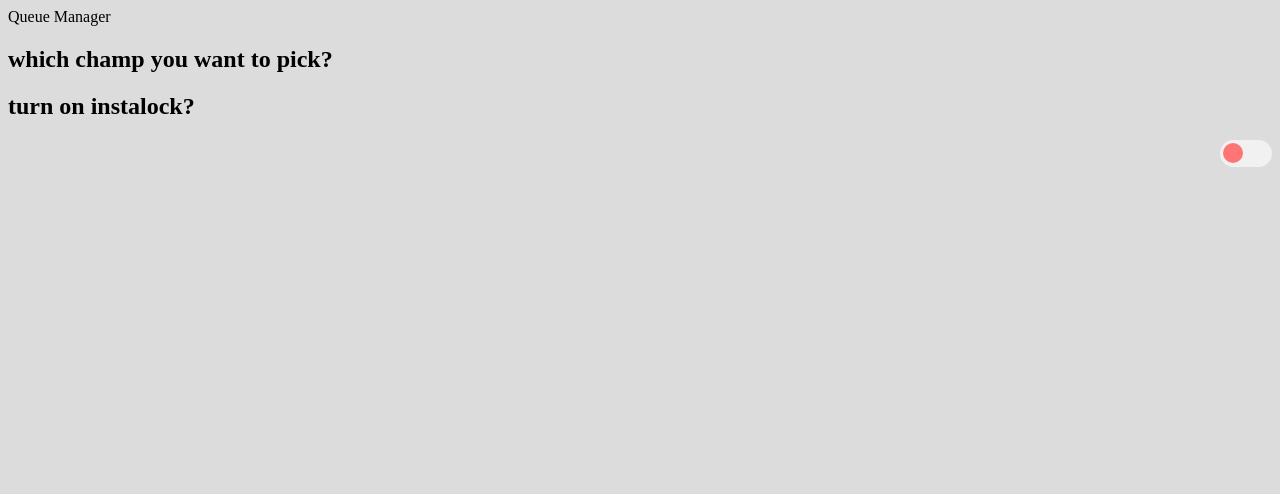
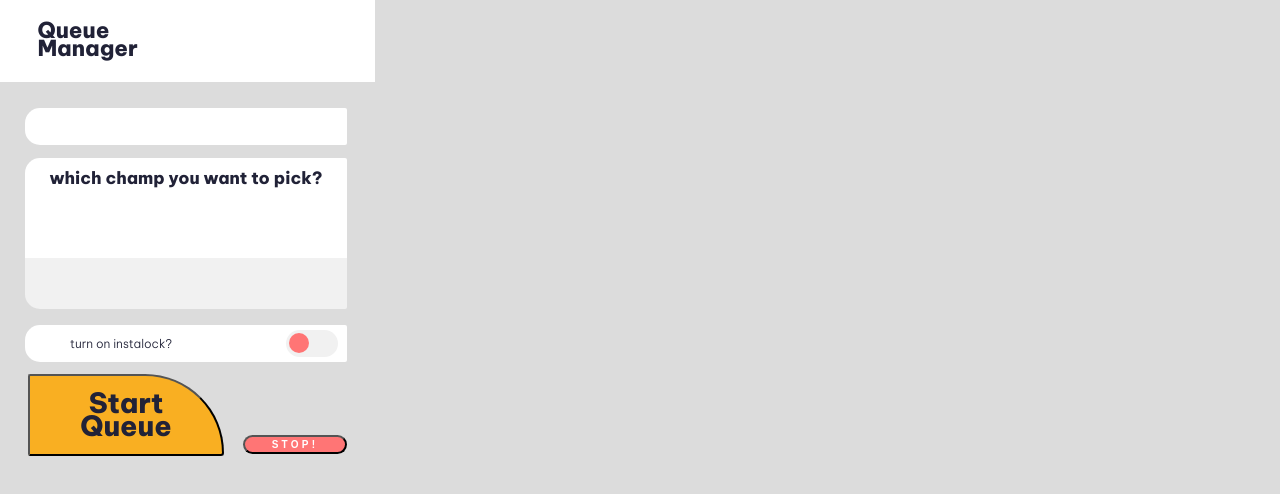
Before and after one commit to shiroamurha/lol-QueueManager, a website: page index.html in a window 1280 px wide. Drawn offline with Linux system fonts and the light colour scheme; a web font is replaced by a local one.

Commit message:
.
nao tem como upa sem a pica do sumariokkkkkkkkkkkkkk

```diff
--- a/index.html
+++ b/index.html
@@ -8,34 +8,41 @@
         <!-- links ou imports -->
         <link rel="stylesheet" href="style.css">
         <script src="main_2.js"></script>
-
-  </head>
+        <link rel="preconnect" href="https://fonts.googleapis.com">
+        <link rel="preconnect" href="https://fonts.gstatic.com" crossorigin>
+        <link href="https://fonts.googleapis.com/css2?family=Be+Vietnam+Pro:wght@300;800&display=swap" rel="stylesheet">
+        <link rel="preconnect" href="https://fonts.googleapis.com">
+        <link rel="preconnect" href="https://fonts.gstatic.com" crossorigin>
+        <link href="https://fonts.googleapis.com/css2?family=Amiko:wght@700&display=swap" rel="stylesheet">
+      </head>
     <body>
 
-      <header>
+      <header class="header-style">
         <nav>
-          <a>Queue Manager</a>
+          <a class="title-app">Queue<br> Manager</a>
         </nav>
       </header>
-        <main>
-          <section>
-            <div>
+        <main class="main-content">
+          <section class="main-content-top">
+            <div class="search-div">
               <!-- search id champion div -->
+              <!-- <input type="text" placeholder="Search id champions here"
+              class="search-id"/> -->
             </div>
           </section>
-            <section>
-              <div>
+            <section class="main-content-mid">
+              <div class="div-which">
                   <!-- which champion priory list -->
-                  <h1>which champ you want to pick?</h1>
+                  <h1 id="text-which">which champ you want to pick?</h1>
               </div>
-              <div>
+              <div class="div-get-id">
                 <!-- get id list -->
               </div>
             </section>
-              <section>
-                <div>
+              <section class="maint-content-bot">
+                <div class="div-instalock">
                   <!-- turn on instalock -->
-                  <h2>turn on instalock?</h2>
+                  <h2 id="text-insta">turn on instalock?</h2>
                     <div class="toggle">
                       <input id="switch" type="checkbox" name="theme">
                       <label for="switch"></label>
@@ -43,10 +50,13 @@
                 </div>
               </section>
         </main>
-      <footer>
-        <div>
+      <footer class="back-footer">
+        <div class="div-footer">
           <!-- start queue and stop -->
+          <button class="button-start">Start<br> Queue</button>
+          <button class="button-stop">STOP!</button>
         </div>
       </footer>
+
     </body>
 </html>
--- a/style.css
+++ b/style.css
@@ -1,7 +1,10 @@
 body {
     background-color: #DCDCDC;
+    font-size: 100%;
 }
 
+
+/* font-family: 'Be Vietnam Pro', sans-serif; */
 input[type=checkbox]{
     height: 0;
     width: 0;
@@ -17,6 +20,8 @@ label {
     float: right;
     border-radius: 100px;
     position: relative;
+    top: 5.2px;
+    left: -9px;
 }
 
 label::after{
@@ -41,5 +46,155 @@ input:checked + label::after {
 }
 
 label:active:after {
-    width: 4
+    width: 4;
 }
+.header-style {
+    position: fixed;
+    width: 375px;
+    height: 82px;
+    top: 0%;
+    left: 0%;
+    border-radius: 0px;
+
+    background: #FFFFFF;
+}
+.title-app {
+    position:absolute;
+    left: 10%;
+    top: 25%;
+    border-radius: null;
+
+
+    font-family: 'Be Vietnam Pro', sans-serif;
+    font-style: normal;
+    font-weight: 800;
+    font-size: 22px;
+    line-height: 82.6%;
+    /* or 18px */
+
+
+    color: #212237;
+}
+.search-div {
+    position: absolute;
+    width: 322px;
+    height: 37px;
+
+    background: #FFFFFF;
+    border-radius: 15px 2px 2px 15px;
+    left: 25px;
+    top: 108px;
+
+}
+ #text-which{
+
+    font-family: 'Be Vietnam Pro', sans-serif;
+    font-style: normal;
+    font-weight: 800;
+    font-size: 17px;
+    line-height: 82.6%;
+    /* or 12px */
+    text-align: center;
+
+    color: #212237;
+
+}
+.div-which{
+    position: absolute;
+    height: 147px;
+    width: 322px;
+    left: 25px;
+    top: 158px;
+    border-radius: 15px 2px 15px 15px;
+    background: #FFFFFF;
+    z-index: 0;
+}
+.div-get-id{
+    position: absolute;
+    width: 322px;
+    height: 51px;
+    left: 25px;
+    top: 258px;
+    background: #F1F1F1;
+    border-radius: 0px 0px 2px 15px;
+    z-index: 1;
+}
+
+
+
+.div-instalock{
+    /* Rectangle 6 */
+
+
+    position: absolute;
+    width: 322px;
+    height: 37px;
+    left: 25px;
+    top: 325px;
+    background: #FFFFFF;
+    border-radius: 15px 2px 2px 15px;
+
+}
+
+#text-insta{
+    position: absolute;
+    font-family: 'Be Vietnam Pro', sans-serif;
+    font-style: light;
+    font-weight: 300;
+    font-size: 12px;
+    line-height: 82.6%;
+    /* or 7px */
+    top: 3.6px;
+    left: 45px;
+    color: #212237;
+
+}
+
+
+
+
+.button-start{
+    position: absolute;
+    width: 196px;
+    height: 82px;
+    font-family: 'Be Vietnam Pro', sans-serif;
+    font-style: normal;
+    font-weight: 800;
+    font-size: 28px;
+    line-height: 82.6%;
+    /* or 23px */
+    top: 374px;
+    left: 28px;
+    color: #212237;
+    background: #F9AF22;
+    border-radius:  11px 390px 15px 11px;
+
+}
+.button-stop {
+    position: absolute;
+    width: 104px;
+    height: 19px;
+    top: 435px;
+    left: 243px;
+    background: #FF7575;
+    border-radius: 400px;
+
+
+    font-family: 'Amiko', sans-serif;
+    font-style: normal;
+    font-weight: bold;
+    font-size: 10px;
+    line-height: 100.6%;
+    /* or 10px */
+
+    text-align: center;
+    letter-spacing: 0.325em;
+
+    color: #FFFFFF;
+}
+
+/* ESSE COMANDO NAO FUNCIONA FOADASE VOU SURTAR AAAAAAAAASSSSSAAAAAAAAAAAAAAAAAAA */
+button:focus {
+    outline:none;
+    box-shadow: none;
+  }
```
Also changed, not shown: README.MD.
